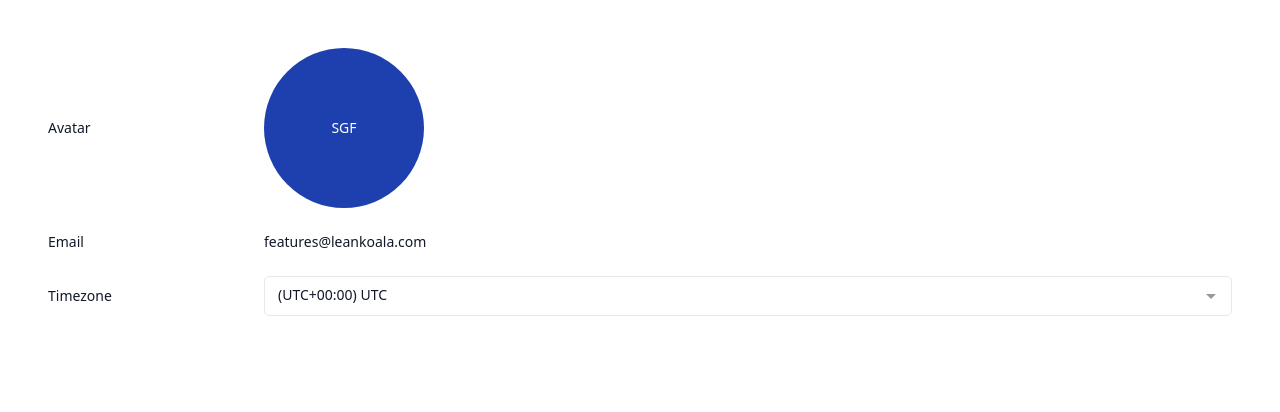
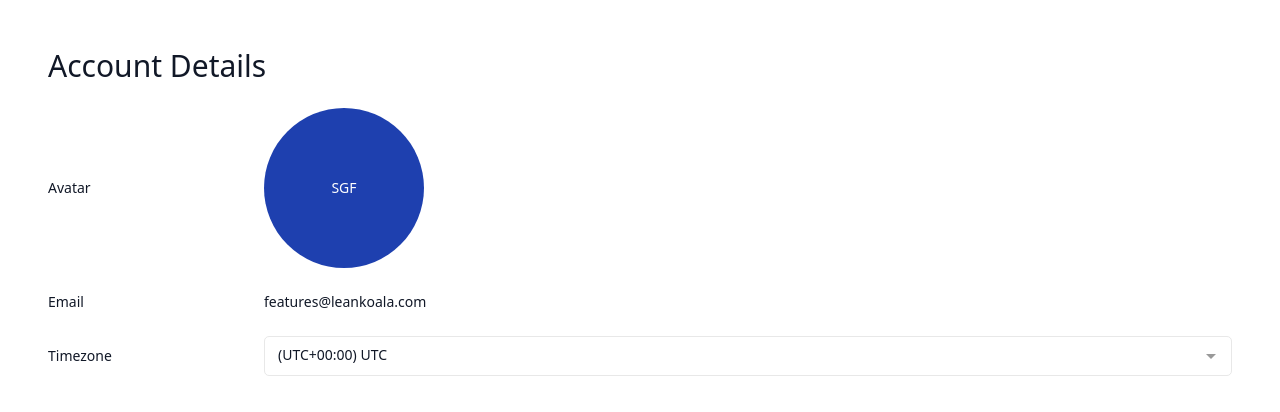
Before and after one commit to leankoala-gmbh/threeSixtyUserProfileComp, a Vue app: page / in a window 1280 px wide. Shown: the top 412 px of the page. Built offline with nearby package versions, Linux system fonts and the light colour scheme.

Commit message:
Componenthead is optional with props

```diff
--- a/package.json
+++ b/package.json
@@ -4,7 +4,7 @@
   "main": "dist/index.js",
   "author": "Sascha Fuchs <sascha.fuchs@webpros.com>",
   "license": "MIT",
-  "version": "1.0.8",
+  "version": "1.0.9",
   "engines": {
     "node": "16.x"
   },
--- a/src/components/feature/TSXUserProfile/TSXUserProfile.ce.vue
+++ b/src/components/feature/TSXUserProfile/TSXUserProfile.ce.vue
@@ -25,6 +25,10 @@ const props = defineProps({
   inactiveFields: {
     type: String,
     default: '["removeAccount"]'
+  },
+  header: {
+    type: String,
+    default: 'Account Details'
   }
 })
 
@@ -47,8 +51,8 @@ onMounted(() => {
 
 <template>
   <div class="@container/tsxupmain tsxUserProfile">
-    <h2 v-if="$slots.default" class="text-3xl font-medium mb-6">
-      <slot />
+    <h2 v-if="header?.length" class="text-3xl font-medium mb-6">
+      {{ header }}
     </h2>
     <ProfileInfos
       :user-data="userDataObj"
```
